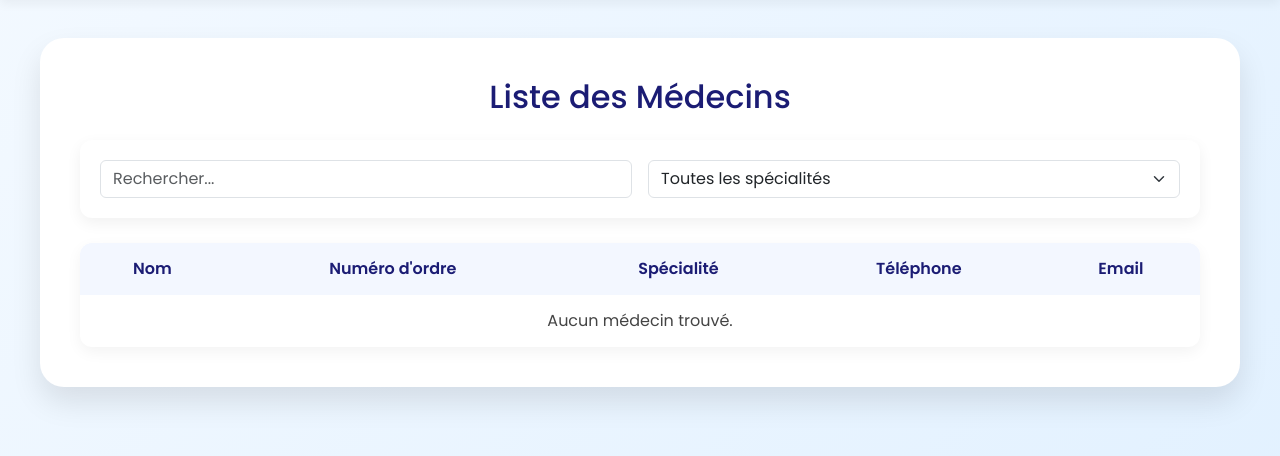
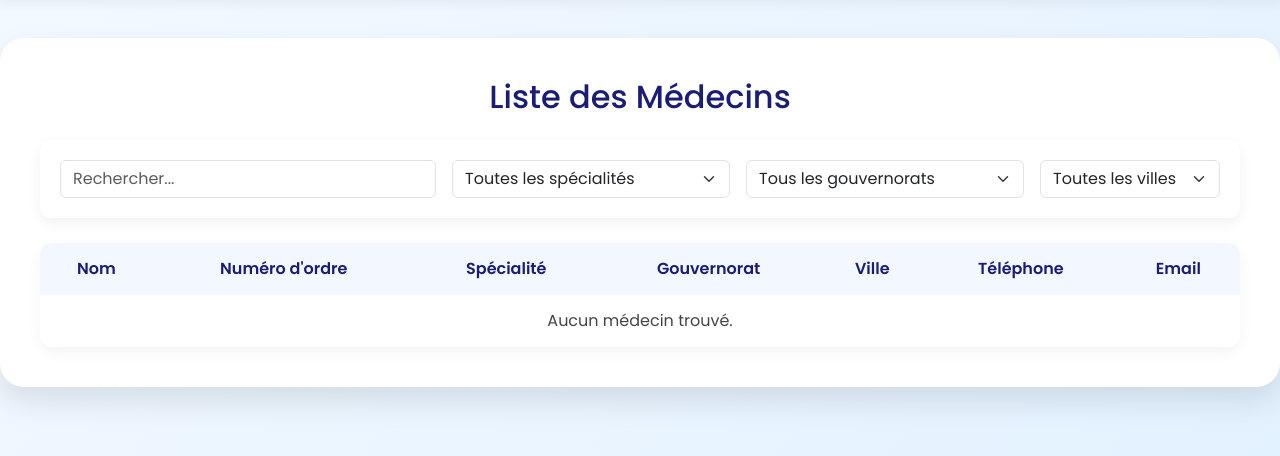
Before and after one commit to SalahG005/MediLink, a Django app: page /patient/liste_med/ in a window 1280 px wide. Shown: the part 56-512 px from the top of the page. Run offline with Django 4.2, Linux system fonts and the light colour scheme; a user stored in the database is signed in; data comes from the database, SQL or seed files in the repository; data that the repository does not hold is empty.

Commit message:
filtre medecins pour gouvernorat et ville

```diff
--- a/medical2-wissal/medical/users/templates/liste_medecins.html
+++ b/medical2-wissal/medical/users/templates/liste_medecins.html
@@ -31,23 +31,17 @@
             color: #1b1c74;
             font-weight: 500;
         }
-
-        .navbar .nav-link:hover {
-            color: #272894;
-        }
-
-        .navbar .text-danger:hover {
-            color: #b30000;
-        }
+        .navbar .nav-link:hover { color: #272894; }
+        .navbar .text-danger:hover { color: #b30000; }
 
         .custom-card {
             width: 100%;
-            max-width: 1200px;
+            max-width: 1300px;
             margin: auto;
             background: white;
             border-radius: 1.5rem;
             padding: 40px;
-            box-shadow: 0 15px 30px rgba(0,0,0,0.1);
+            box-shadow: 0 15px 30px rgba(0, 0, 0, 0.1);
         }
 
         .table-style {
@@ -56,7 +50,7 @@
             border-radius: 12px;
             overflow: hidden;
             background: white;
-            box-shadow: 0 5px 15px rgba(0,0,0,0.05);
+            box-shadow: 0 5px 15px rgba(0, 0, 0, 0.05);
         }
 
         .table-style th {
@@ -77,14 +71,14 @@
             background: #fff;
             padding: 20px;
             border-radius: 12px;
-            box-shadow: 0 5px 15px rgba(0,0,0,0.06);
+            box-shadow: 0 5px 15px rgba(0, 0, 0, 0.06);
         }
     </style>
 </head>
 
 <body>
 
-<!-- ⭐ NAVBAR ⭐ -->
+<!-- ⭐ NAVBAR IDENTIQUE À ACCEUIL_PATIENT ⭐ -->
 <nav class="navbar navbar-expand-lg fixed-top">
     <div class="container">
         <a class="navbar-brand fw-bold text-primary" href="{% url 'acceuil_patient' %}">🏥 MediLink</a>
@@ -104,39 +98,55 @@
     </div>
 </nav>
 
+
 <!-- ⭐ PAGE CONTENT ⭐ -->
-
 <div class="custom-card mt-4">
 
     <h2 class="mb-4 text-center">Liste des Médecins</h2>
 
     <!-- FILTERS -->
     <div class="filter-box mb-4">
-        <form method="get">
         <div class="row g-3">
 
-                <!-- LIVE SEARCH -->
-                <div class="col-md-6">
+            <!-- SEARCH -->
+            <div class="col-md-4">
                 <input type="text" id="searchInput" class="form-control"
-                           placeholder="Rechercher..." value="{{ search_query }}">
+                       placeholder="Rechercher...">
             </div>
 
-                <!-- SPECIALITE DROPDOWN (NOW WIDER) -->
-                <div class="col-md-6">
-                    <select name="specialite" id="specialiteSelect" class="form-select">
+            <!-- SPECIALITE -->
+            <div class="col-md-3">
+                <select id="specialiteSelect" class="form-select">
                     <option value="">Toutes les spécialités</option>
                     {% for s in specialites %}
-                        <option value="{{ s.id_specialite }}"
-                            {% if specialite_filter == s.id_specialite|stringformat:'s' %}selected{% endif %}>
-                            {{ s.nom_specialite }}
-                        </option>
+                    <option value="{{ s.id_specialite }}">{{ s.nom_specialite }}</option>
+                    {% endfor %}
+                </select>
+            </div>
+
+            <!-- GOUVERNORAT -->
+            <div class="col-md-3">
+                <select id="gouvernoratSelect" class="form-select">
+                    <option value="">Tous les gouvernorats</option>
+                    {% for g in gouvernorats %}
+                    <option value="{{ g }}">{{ g }}</option>
+                    {% endfor %}
+                </select>
+            </div>
+
+            <!-- VILLE -->
+            <div class="col-md-2">
+                <select id="villeSelect" class="form-select">
+                    <option value="">Toutes les villes</option>
+                    {% for v in villes %}
+                    <option value="{{ v }}">{{ v }}</option>
                     {% endfor %}
                 </select>
             </div>
 
         </div>
-        </form>
     </div>
+
 
     <!-- TABLE -->
     <table class="table-style">
@@ -145,6 +155,8 @@
                 <th>Nom</th>
                 <th>Numéro d'ordre</th>
                 <th>Spécialité</th>
+                <th>Gouvernorat</th>
+                <th>Ville</th>
                 <th>Téléphone</th>
                 <th>Email</th>
             </tr>
@@ -152,16 +164,23 @@
 
         <tbody id="medecinTable">
             {% for medecin in medecins %}
-            <tr data-specialite="{{ medecin.specialite.id_specialite }}">
+            <tr
+                data-specialite="{{ medecin.specialite.id_specialite }}"
+                data-gouv="{{ medecin.user.gouvernorat }}"
+                data-ville="{{ medecin.user.ville }}"
+            >
                 <td>{{ medecin.user.get_full_name }}</td>
                 <td>{{ medecin.numero_ordre|default:"-" }}</td>
                 <td>{{ medecin.specialite|default:"-" }}</td>
+                <td>{{ medecin.user.gouvernorat }}</td>
+                <td>{{ medecin.user.ville }}</td>
                 <td>{{ medecin.telephone|default:"-" }}</td>
                 <td>{{ medecin.user.email }}</td>
             </tr>
+
             {% empty %}
             <tr>
-                <td colspan="5" class="text-center">Aucun médecin trouvé.</td>
+                <td colspan="7" class="text-center">Aucun médecin trouvé.</td>
             </tr>
             {% endfor %}
         </tbody>
@@ -173,38 +192,42 @@
 <!-- ⭐ LIVE FILTER SCRIPT ⭐ -->
 <script>
 document.addEventListener("DOMContentLoaded", function () {
+
+    const rows = document.querySelectorAll("#medecinTable tr");
+
     const searchInput = document.getElementById("searchInput");
     const specialiteSelect = document.getElementById("specialiteSelect");
-    const rows = document.querySelectorAll("#medecinTable tr");
+    const gouvernoratSelect = document.getElementById("gouvernoratSelect");
+    const villeSelect = document.getElementById("villeSelect");
 
     function filterRows() {
         const search = searchInput.value.toLowerCase();
-        const selectedSpecialite = specialiteSelect.value;
+        const spec = specialiteSelect.value;
+        const gouv = gouvernoratSelect.value;
+        const ville = villeSelect.value;
 
         rows.forEach(row => {
-            const nom = row.children[0].innerText.toLowerCase();
-            const ordre = row.children[1].innerText.toLowerCase();
-            const specialite = row.children[2].innerText.toLowerCase();
-            const tel = row.children[3].innerText.toLowerCase();
-            const email = row.children[4].innerText.toLowerCase();
-            const rowSpecialiteId = row.getAttribute("data-specialite");
 
-            let matchesSearch =
-                nom.includes(search) ||
-                ordre.includes(search) ||
-                specialite.includes(search) ||
-                tel.includes(search) ||
-                email.includes(search);
+            const text = row.innerText.toLowerCase();
+            const rowSpec = row.dataset.specialite;
+            const rowGouv = row.dataset.gouv;
+            const rowVille = row.dataset.ville;
 
-            let matchesSpecialite =
-                selectedSpecialite === "" || selectedSpecialite === rowSpecialiteId;
+            let matchText = text.includes(search);
+            let matchSpec = spec === "" || spec === rowSpec;
+            let matchGouv = gouv === "" || gouv === rowGouv;
+            let matchVille = ville === "" || ville === rowVille;
 
-            row.style.display = (matchesSearch && matchesSpecialite) ? "" : "none";
+            row.style.display =
+                (matchText && matchSpec && matchGouv && matchVille)
+                ? "" : "none";
         });
     }
 
     searchInput.addEventListener("input", filterRows);
     specialiteSelect.addEventListener("change", filterRows);
+    gouvernoratSelect.addEventListener("change", filterRows);
+    villeSelect.addEventListener("change", filterRows);
 });
 </script>
 
--- a/medical2-wissal/medical/users/views.py
+++ b/medical2-wissal/medical/users/views.py
@@ -180,41 +180,76 @@ from specialite.models import Specialite
 
 @login_required
 def liste_medecins(request):
-    """Liste uniquement les médecins validés + recherche + pagination"""
 
-    medecins = Medecin.objects.filter(statut='valide').select_related('user')
+    medecins = Medecin.objects.filter(
+        statut='valide'
+    ).select_related('user', 'specialite')
 
-    # Filtre par spécialité
+    # -----------------------
+    #     FILTERS
+    # -----------------------
     specialite_filter = request.GET.get('specialite', '')
+    gouvernorat_filter = request.GET.get('gouvernorat', '')
+    ville_filter = request.GET.get('ville', '')
+
     if specialite_filter:
         medecins = medecins.filter(specialite__id_specialite=specialite_filter)
 
+    if gouvernorat_filter:
+        medecins = medecins.filter(user__gouvernorat=gouvernorat_filter)
 
-    # Recherche
-    # Recherche avancée
+    if ville_filter:
+        medecins = medecins.filter(user__ville=ville_filter)
+
+    # -----------------------
+    #     ADVANCED SEARCH
+    # -----------------------
     search_query = request.GET.get('search', '')
     if search_query:
         medecins = medecins.filter(
             Q(user__first_name__icontains=search_query) |
             Q(user__last_name__icontains=search_query) |
+            Q(numero_ordre__icontains=search_query) |
+            Q(telephone__icontains=search_query) |
             Q(user__email__icontains=search_query) |
-            Q(telephone__icontains=search_query) |
-            Q(specialite__nom_specialite__icontains=search_query) |
-            Q(user__first_name__icontains=search_query.split()[0]) &
-            Q(user__last_name__icontains=" ".join(search_query.split()[1:]))
+            Q(user__gouvernorat__icontains=search_query) |
+            Q(user__ville__icontains=search_query) |
+            Q(specialite__nom_specialite__icontains=search_query)
         )
 
-
-    # Pagination
+    # -----------------------
+    #     PAGINATION
+    # -----------------------
     paginator = Paginator(medecins, 10)
     page_number = request.GET.get('page')
     page_obj = paginator.get_page(page_number)
 
+    # -----------------------
+    #  DISTINCT FILTER VALUES
+    # -----------------------
+    gouvernorats = (
+        User.objects.filter(role='medecin')
+        .values_list('gouvernorat', flat=True)
+        .distinct()
+    )
+
+    villes = (
+        User.objects.filter(role='medecin')
+        .values_list('ville', flat=True)
+        .distinct()
+    )
+
     context = {
         'medecins': page_obj,
         'search_query': search_query,
+
         'specialite_filter': specialite_filter,
-        'specialites': Specialite.objects.all(),  # <-- correct key
+        'gouvernorat_filter': gouvernorat_filter,
+        'ville_filter': ville_filter,
+
+        'specialites': Specialite.objects.all(),
+        'gouvernorats': gouvernorats,
+        'villes': villes,
     }
 
     return render(request, 'liste_medecins.html', context)
```
Lines whose indentation alone changed are shown as unchanged.
